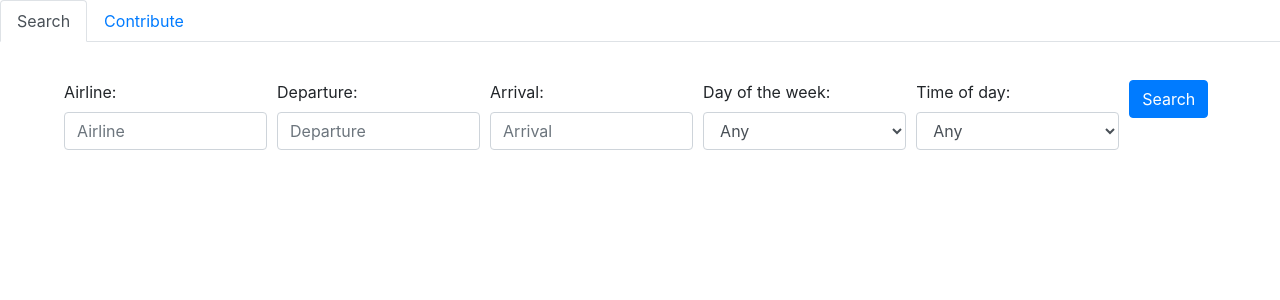
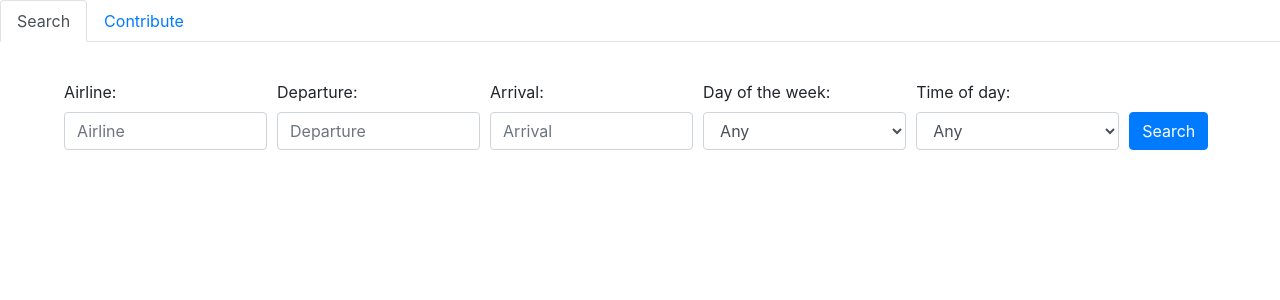
Before and after one commit to sophiazhi/airborne, a React (Create React App) app: page / in a window 1280 px wide. Shown: the top 300 px of the page. Built offline with nearby package versions, Linux system fonts and the light colour scheme.

Commit message:
fixed search button margin issue

```diff
--- a/src/Search.js
+++ b/src/Search.js
@@ -95,8 +95,8 @@ class Search extends React.Component {
                                 </Form.Control>
                             </Form.Group>
                         </Col>
-                        <Col className="col-sm-1">
-                            <Button onClick={this.handleSubmit}>Search</Button>
+                        <Col className="col-sm-1 align-to-end">
+                            <Button className="group-margin" onClick={this.handleSubmit}>Search</Button>
                         </Col>
                     </Form.Row>
                 </Form>
--- a/src/index.css
+++ b/src/index.css
@@ -24,3 +24,12 @@ code {
 }
 
 @media screen and (max-width: 768px) { .searchbar {flex-direction: column;} }
+
+.align-to-end {
+  display: flex;
+  align-items: flex-end;
+}
+
+.group-margin {
+  margin-bottom: 1rem;
+}
```
